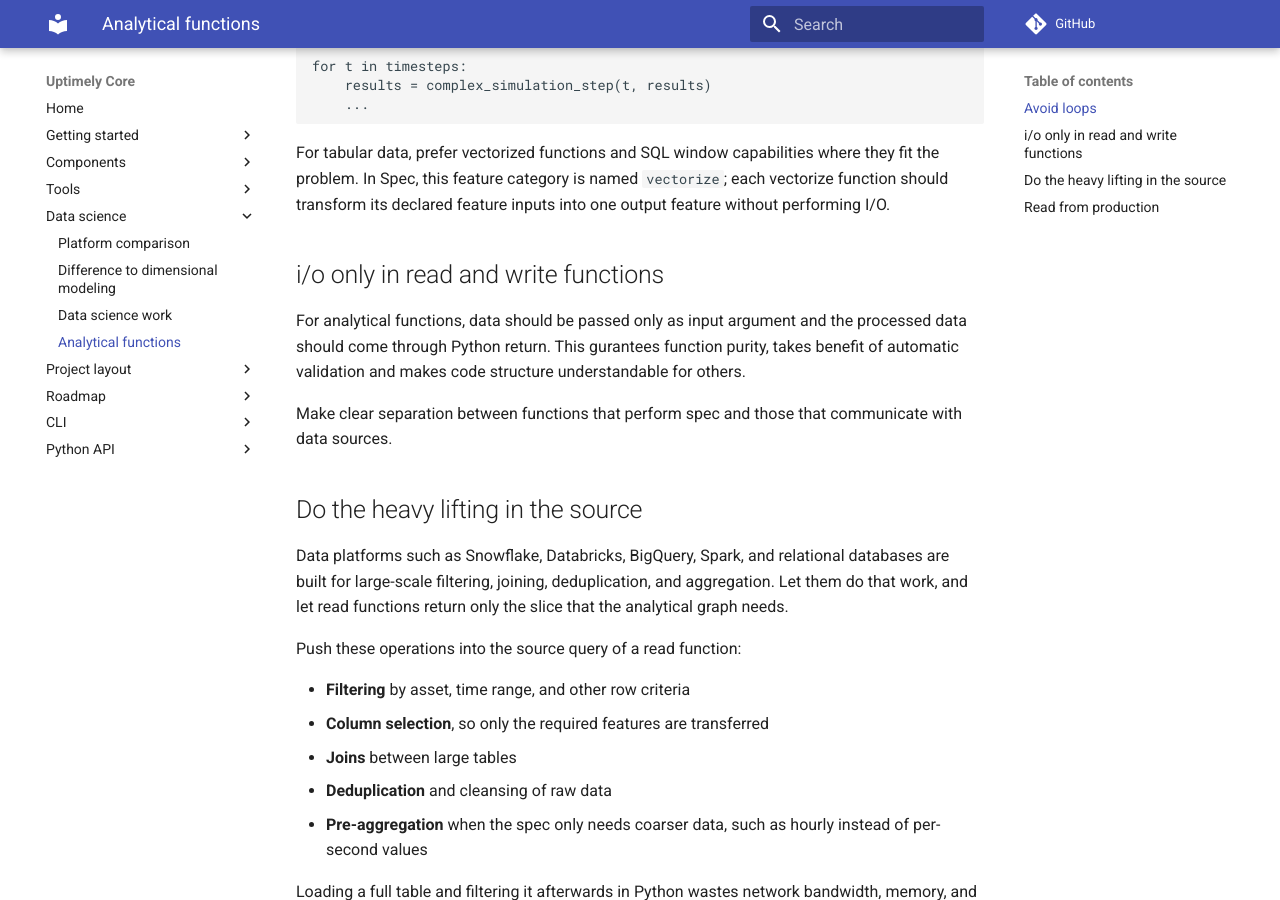
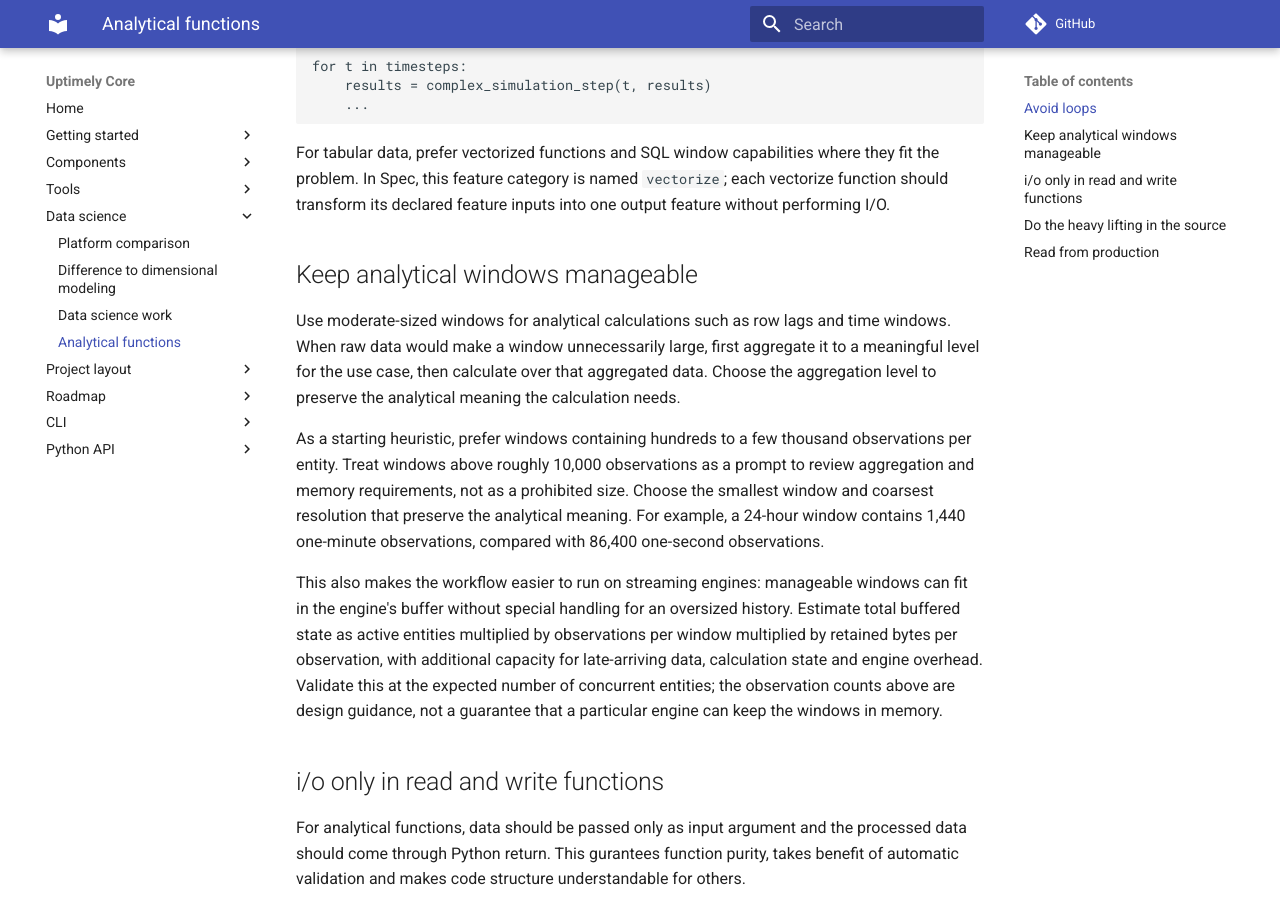
Before and after one commit to uptimely-ai/uptimely-core, an MkDocs documentation site: the page built from docs/data-science/analytical-functions.md, in a window 1280 px wide and 900 px high, scrolled down 680 px. Built offline with MkDocs 1.6.1 and Material for MkDocs 9.7.7, drawn with Linux system fonts in a browser that asks for light colours; comment, search, counter and statistics services are not loaded.

Commit message:
Add window size to analytical functions docs

````diff
--- a/docs/data-science/analytical-functions.md
+++ b/docs/data-science/analytical-functions.md
@@ -27,6 +27,14 @@ for t in timesteps:
 ```
 
 For tabular data, prefer vectorized functions and SQL window capabilities where they fit the problem. In Spec, this feature category is named `vectorize`; each vectorize function should transform its declared feature inputs into one output feature without performing I/O.
+
+## Keep analytical windows manageable
+
+Use moderate-sized windows for analytical calculations such as row lags and time windows. When raw data would make a window unnecessarily large, first aggregate it to a meaningful level for the use case, then calculate over that aggregated data. Choose the aggregation level to preserve the analytical meaning the calculation needs.
+
+As a starting heuristic, prefer windows containing hundreds to a few thousand observations per entity. Treat windows above roughly 10,000 observations as a prompt to review aggregation and memory requirements, not as a prohibited size. Choose the smallest window and coarsest resolution that preserve the analytical meaning. For example, a 24-hour window contains 1,440 one-minute observations, compared with 86,400 one-second observations.
+
+This also makes the workflow easier to run on streaming engines: manageable windows can fit in the engine's buffer without special handling for an oversized history. Estimate total buffered state as active entities multiplied by observations per window multiplied by retained bytes per observation, with additional capacity for late-arriving data, calculation state and engine overhead. Validate this at the expected number of concurrent entities; the observation counts above are design guidance, not a guarantee that a particular engine can keep the windows in memory.
 
 ## i/o only in read and write functions
 
````
